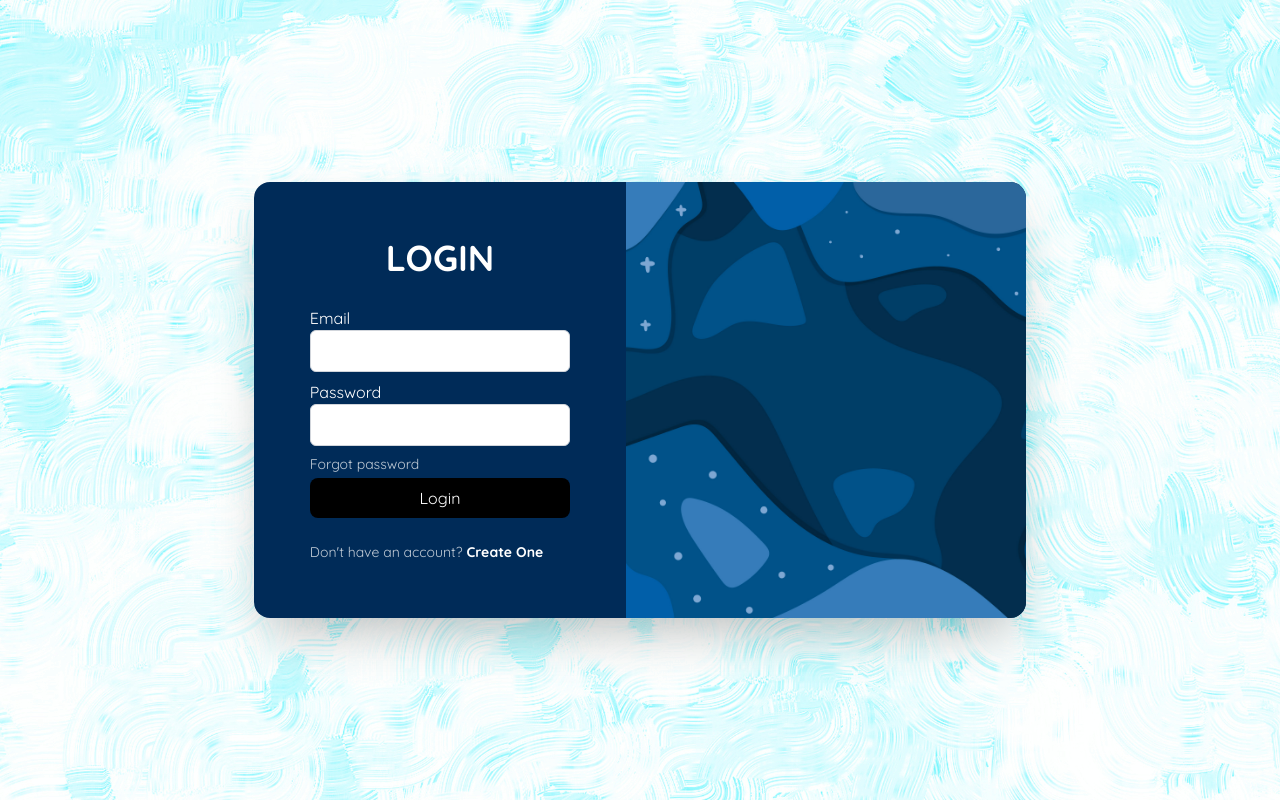
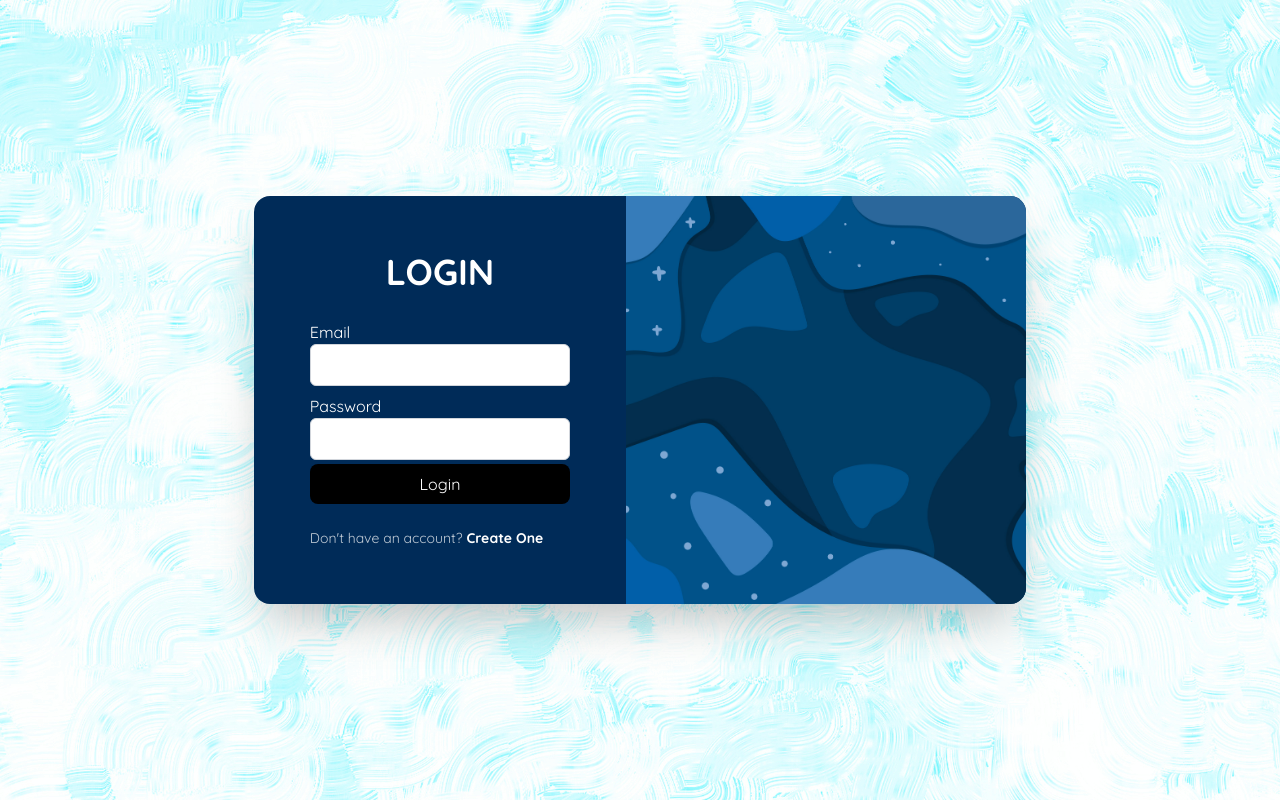
Before and after one commit to xTorch8/HydroSense, a React (Vite) app in the folder FE/: page /login in a window 1280 px wide. Built offline with nearby package versions, Linux system fonts and the light colour scheme; no server answers.

Commit message:
Tes Push(Aman Udahku Backup )  :))))))

```diff
--- a/FE/src/pages/Auth/LoginPage.tsx
+++ b/FE/src/pages/Auth/LoginPage.tsx
@@ -66,9 +66,6 @@ const LoginPage = () => {
 						/>
 					</div>
 
-					<div className="flex justify-between w-full py-1">
-						<span className="text-sm text-[#BFCAD5] hover:text-[#92DFF3]">Forgot password</span>
-					</div>
 
 					<button
 						onClick={handleLogin}
```
